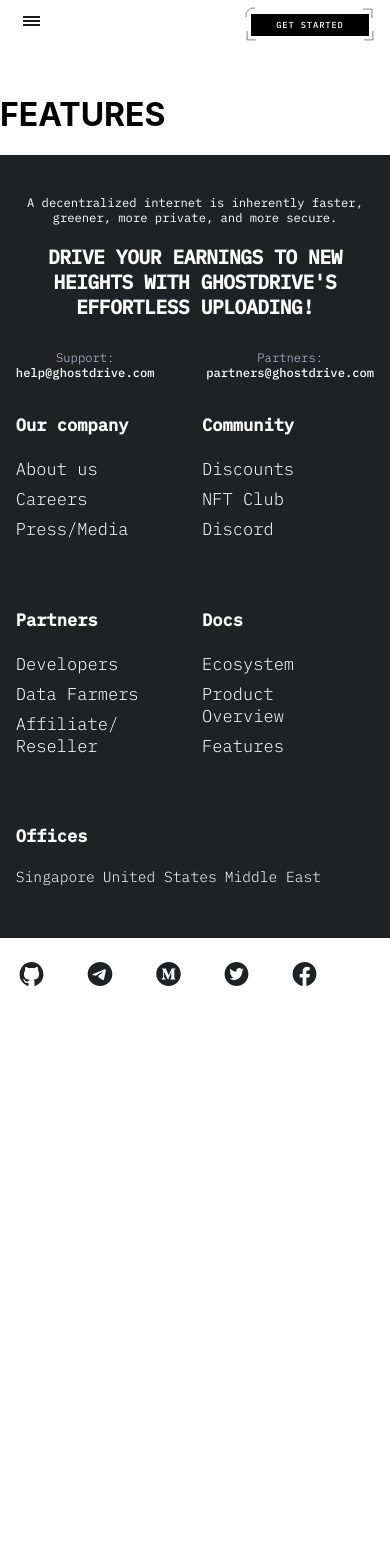
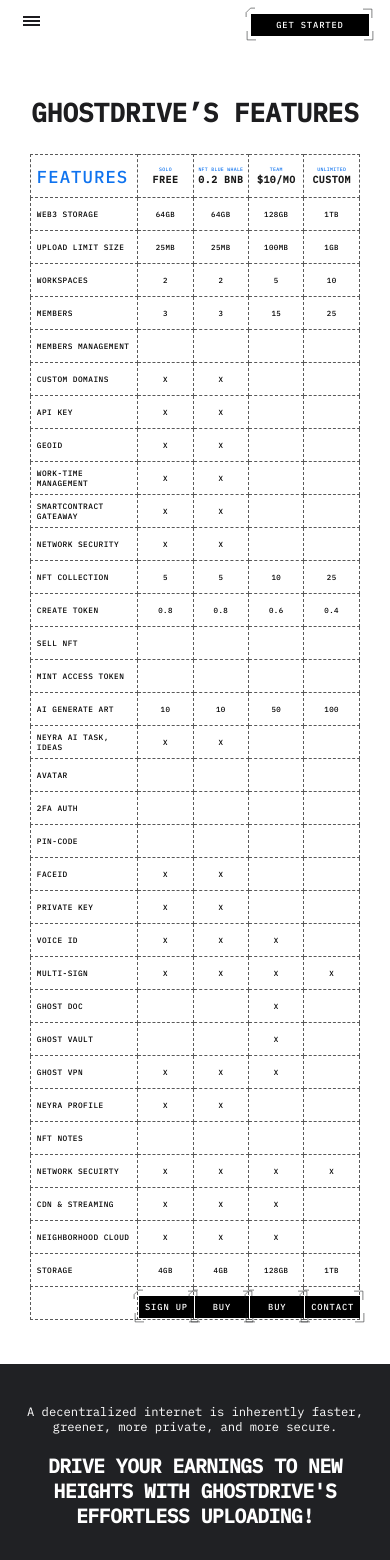
Before and after one commit to SvirskyiAndrii/ghostdrive-landing, a Next.js app: page /features in a window 390 px wide. Shown: the top 1560 px of the page. Before the commit the page ends 1010 px from the top, so only its background shows below. Built offline with nearby package versions, Linux system fonts and the light colour scheme.

Commit message:
GDLAND-16 The Features page

```diff
--- a/components/FeaturesPage/index.tsx
+++ b/components/FeaturesPage/index.tsx
@@ -1,5 +1,147 @@
+import { useState } from 'react';
+import getStripe from '../../lib/getStripe';
+
+import { Button } from '../Button';
+import { ContactUs } from '../ContactUs';
+import Portal from '../HOC/Portal';
+import { Modal } from '../Modal';
+import { tableData } from './mock';
+
 import styles from './styles.module.scss';
 
 export const FeaturesPage = () => {
-  return <h1>FEATURES</h1>;
+  const [isOpen, setIsOpen] = useState(false);
+  let referral: any;
+
+  if (typeof window !== 'undefined') {
+    referral = new URLSearchParams(window.location.search).get('referral');
+  }
+
+  async function handleCheckout() {
+    const stripe: any = await getStripe();
+    const { error } = await stripe.redirectToCheckout({
+      lineItems: [
+        {
+          price: process.env.NEXT_PUBLIC_STRIPE_PRICE_ID,
+          quantity: 1,
+        },
+      ],
+      mode: 'payment',
+      successUrl: process.env.NEXT_PUBLIC_SUCCESS,
+      cancelUrl: process.env.NEXT_PUBLIC_CANCEL,
+      customerEmail: 'customer@email.com',
+    });
+    console.warn(error.message);
+  }
+
+  return (
+    <>
+      <h1 className={styles.title}>GHOSTDRIVE’s Features</h1>
+      <table className={styles.table}>
+        <thead>
+          <tr>
+            <td className={styles.name}>Features</td>
+            <td className={styles.content}>
+              <span>solo</span>free
+            </td>
+            <td className={styles.content}>
+              <span>NFT BLUE WHALE</span>0.2 BNB
+            </td>
+            <td className={styles.content}>
+              <span>Team</span>$10/mo
+            </td>
+            <td className={styles.content}>
+              <span>Unlimited</span>custom
+            </td>
+          </tr>
+        </thead>
+        <tbody>
+          {tableData.map(({ title, solo, whale, team, custom }: any) => {
+            return (
+              <tr key={title}>
+                <td className={styles.name}>{title}</td>
+                <td className={styles.content}>{solo}</td>
+                <td className={styles.content}>{whale}</td>
+                <td className={styles.content}>{team}</td>
+                <td className={styles.content}>{custom}</td>
+              </tr>
+            );
+          })}
+          <tr>
+            <td className={styles.name}></td>
+            <td className={styles.content}>
+              <Button
+                onClick={() => {
+                  handleCheckout();
+                }}
+                text={'sign up'}
+                width={{
+                  desktop: 123,
+                  mobile: 43,
+                }}
+              />
+            </td>
+            <td className={styles.content}>
+              <Button
+                onClick={() => {
+                  window.open(
+                    `https://app.ghostdrive.io/sign-up-metamask${
+                      referral ? `?referral=${referral}` : ''
+                    }`
+                  );
+                }}
+                text={'bUY'}
+                width={{
+                  desktop: 123,
+                  mobile: 43,
+                }}
+              />
+            </td>
+            <td className={styles.content}>
+              <Button
+                onClick={() => {}}
+                text={'bUY'}
+                width={{
+                  desktop: 123,
+                  mobile: 43,
+                }}
+              />
+            </td>
+            <td className={styles.content}>
+              <Button
+                onClick={() => {
+                  setIsOpen(true);
+                  document.getElementsByTagName('body')[0].style.overflow =
+                    'hidden';
+                }}
+                text={'Contact us'}
+                width={{
+                  desktop: 123,
+                  mobile: 43,
+                }}
+              />
+            </td>
+          </tr>
+        </tbody>
+      </table>
+      {isOpen && (
+        <Portal>
+          <Modal
+            close={() => {
+              setIsOpen(false);
+              document.getElementsByTagName('body')[0].style.overflow = 'auto';
+            }}
+          >
+            <ContactUs
+              close={() => {
+                setIsOpen(false);
+                document.getElementsByTagName('body')[0].style.overflow =
+                  'auto';
+              }}
+            />
+          </Modal>
+        </Portal>
+      )}
+    </>
+  );
 };
--- /dev/null
+++ b/components/FeaturesPage/mock.ts
@@ -0,0 +1,233 @@
+export const tableData = [
+  {
+    title: 'web3 Storage',
+    solo: '64gb',
+    whale: '64gb',
+    team: '128gb',
+    custom: '1TB',
+  },
+  {
+    title: 'Upload Limit Size',
+    solo: '25mb',
+    whale: '25mb',
+    team: '100mb',
+    custom: '1Gb',
+  },
+  {
+    title: 'Workspaces',
+    solo: '2',
+    whale: '2',
+    team: '5',
+    custom: '10',
+  },
+  {
+    title: 'Members',
+    solo: '3',
+    whale: '3',
+    team: '15',
+    custom: '25',
+  },
+  {
+    title: 'Members Management',
+    solo: '',
+    whale: '',
+    team: '',
+    custom: '',
+  },
+  {
+    title: 'Custom Domains',
+    solo: 'X',
+    whale: 'X',
+    team: '',
+    custom: '',
+  },
+  {
+    title: 'API Key',
+    solo: 'X',
+    whale: 'X',
+    team: '',
+    custom: '',
+  },
+  {
+    title: 'GeoID',
+    solo: 'X',
+    whale: 'X',
+    team: '',
+    custom: '',
+  },
+  {
+    title: 'Work-time Management',
+    solo: 'X',
+    whale: 'X',
+    team: '',
+    custom: '',
+  },
+  {
+    title: 'SmartContract Gateaway',
+    solo: 'X',
+    whale: 'X',
+    team: '',
+    custom: '',
+  },
+  {
+    title: 'Network Security',
+    solo: 'X',
+    whale: 'X',
+    team: '',
+    custom: '',
+  },
+  {
+    title: 'NFT Collection',
+    solo: '5',
+    whale: '5',
+    team: '10',
+    custom: '25',
+  },
+  {
+    title: 'Create Token',
+    solo: '0.8',
+    whale: '0.8',
+    team: '0.6',
+    custom: '0.4',
+  },
+  {
+    title: 'sell nft',
+    solo: '',
+    whale: '',
+    team: '',
+    custom: '',
+  },
+  {
+    title: 'Mint Access token',
+    solo: '',
+    whale: '',
+    team: '',
+    custom: '',
+  },
+  {
+    title: 'AI Generate Art',
+    solo: '10',
+    whale: '10',
+    team: '50',
+    custom: '100',
+  },
+  {
+    title: 'Neyra AI Task, Ideas',
+    solo: 'X',
+    whale: 'X',
+    team: '',
+    custom: '',
+  },
+  {
+    title: 'Avatar',
+    solo: '',
+    whale: '',
+    team: '',
+    custom: '',
+  },
+  {
+    title: '2FA Auth',
+    solo: '',
+    whale: '',
+    team: '',
+    custom: '',
+  },
+  {
+    title: 'Pin-code',
+    solo: '',
+    whale: '',
+    team: '',
+    custom: '',
+  },
+  {
+    title: 'FaceID',
+    solo: 'X',
+    whale: 'X',
+    team: '',
+    custom: '',
+  },
+  {
+    title: 'Private Key',
+    solo: 'X',
+    whale: 'X',
+    team: '',
+    custom: '',
+  },
+  {
+    title: 'Voice ID',
+    solo: 'X',
+    whale: 'X',
+    team: 'X',
+    custom: '',
+  },
+  {
+    title: 'Multi-Sign',
+    solo: 'X',
+    whale: 'X',
+    team: 'X',
+    custom: 'X',
+  },
+  {
+    title: 'Ghost Doc',
+    solo: '',
+    whale: '',
+    team: 'X',
+    custom: '',
+  },
+  {
+    title: 'Ghost Vault',
+    solo: '',
+    whale: '',
+    team: 'X',
+    custom: '',
+  },
+  {
+    title: 'Ghost VPN',
+    solo: 'X',
+    whale: 'X',
+    team: 'X',
+    custom: '',
+  },
+  {
+    title: 'Neyra Profile',
+    solo: 'X',
+    whale: 'X',
+    team: '',
+    custom: '',
+  },
+  {
+    title: 'NFT Notes',
+    solo: '',
+    whale: '',
+    team: '',
+    custom: '',
+  },
+  {
+    title: 'Network Secuirty',
+    solo: 'X',
+    whale: 'X',
+    team: 'X',
+    custom: 'X',
+  },
+  {
+    title: 'CDN & Streaming',
+    solo: 'X',
+    whale: 'X',
+    team: 'X',
+    custom: '',
+  },
+  {
+    title: 'Neighborhood Cloud',
+    solo: 'X',
+    whale: 'X',
+    team: 'X',
+    custom: '',
+  },
+  {
+    title: 'Storage',
+    solo: '4gb',
+    whale: '4gb',
+    team: '128GB',
+    custom: '1TB',
+  },
+];
--- a/components/FeaturesPage/styles.module.scss
+++ b/components/FeaturesPage/styles.module.scss
@@ -0,0 +1,97 @@
+.title {
+  margin: 0 0 85px 0;
+  font-family: 'IBM Plex Mono';
+  font-weight: 700;
+  font-size: 6.66666666667vw;
+  text-transform: uppercase;
+  text-align: center;
+  color: #1d1d1f;
+  user-select: none;
+}
+
+.table {
+  margin: 0 auto 88px auto;
+  border-collapse: collapse;
+  font-family: 'IBM Plex Mono';
+  text-transform: uppercase;
+  thead {
+    td {
+      border: 1.64148px dashed #595959;
+      height: 124px;
+      &.name {
+        width: calc(27.2222222222vw - 1.45833333333vw);
+        padding: 0 0 0 1.45833333333vw;
+        font-weight: 500;
+        font-size: 4.44444444444vw;
+        letter-spacing: 0.06em;
+        color: #0f73ef;
+        user-select: none;
+      }
+      &.content {
+        width: 13.1944444444vw;
+        text-align: center;
+        letter-spacing: 0.06em;
+        font-weight: 700;
+        font-size: 2.5vw;
+        color: #1a1a1a;
+        span {
+          display: block;
+          font-weight: 500;
+          font-size: 1.25vw;
+          line-height: 150%;
+          letter-spacing: 0.06em;
+          color: #0f73ef;
+        }
+      }
+    }
+  }
+  tbody {
+    td {
+      border: 1.64148px dashed #595959;
+      height: 64px;
+      &.name {
+        width: calc(27.2222222222vw - 1.45833333333vw);
+        padding: 0 0 0 1.45833333333vw;
+        font-weight: 500;
+        font-size: 1.11111111111vw;
+        letter-spacing: 0.06em;
+        color: #000000;
+        user-select: none;
+      }
+      &.content {
+        width: 13.1944444444vw;
+        text-align: center;
+        font-weight: 500;
+        font-size: 1.25vw;
+        letter-spacing: 0.06em;
+        color: #000000;
+      }
+    }
+  }
+}
+
+@media all and (max-width: 560px) {
+  .title {
+    margin: 0 0 25px 0;
+  }
+  .table {
+    margin: 0 auto 44px auto;
+    thead {
+      td {
+        height: 40px;
+      }
+    }
+    tbody {
+      td {
+        height: 30px;
+        &.name {
+          font-size: 2vw;
+        }
+        &.content {
+          font-weight: 500;
+          font-size: 1.9vw;
+        }
+      }
+    }
+  }
+}
```
